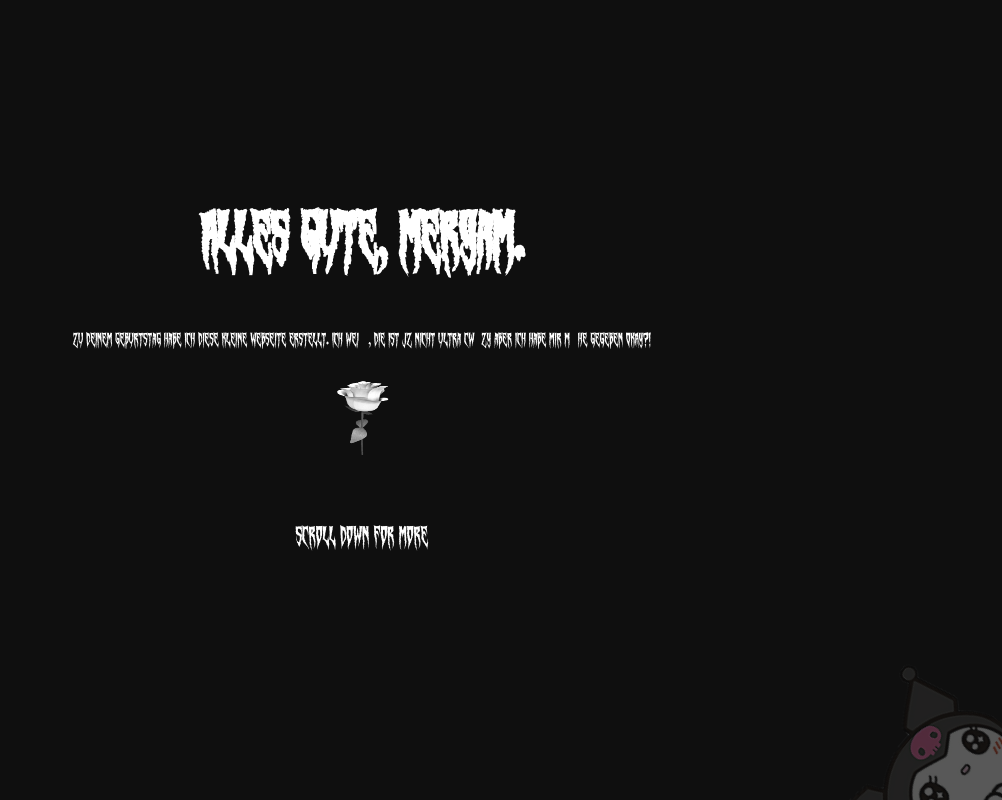
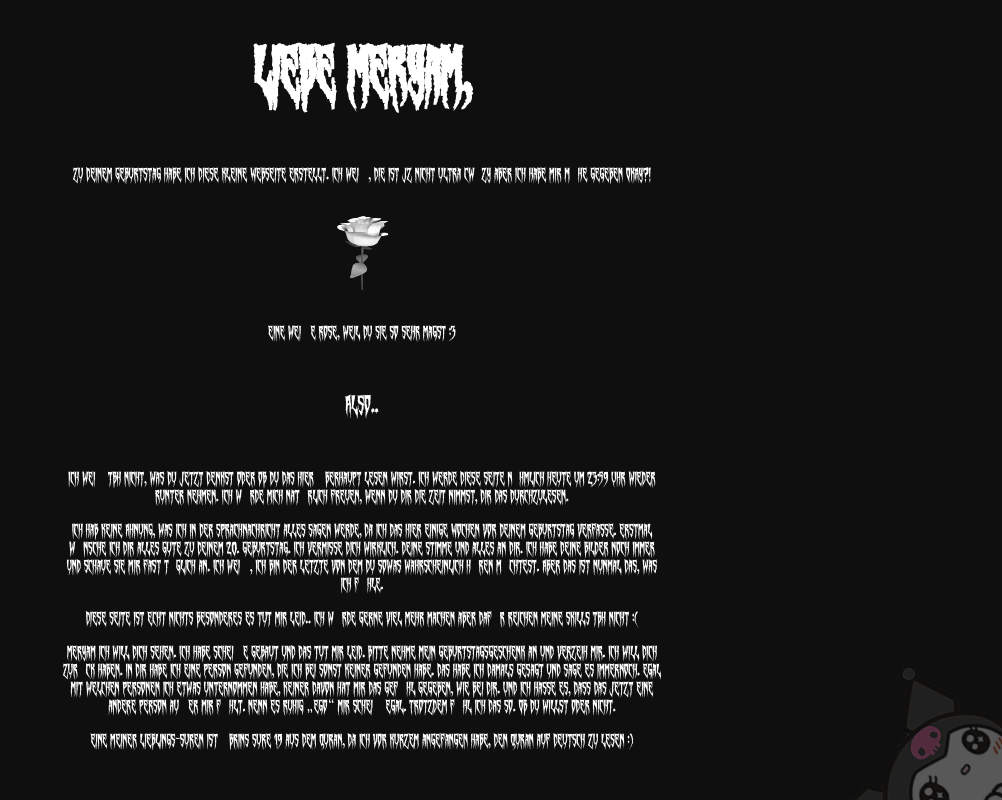
Before and after one commit to beromeow/0uhr30, a plain HTML site: page index.html in a window 1280 px wide. Shown: the whole page, without its empty margins (278-1280 px from the left). Drawn offline with Linux system fonts and the light colour scheme; files whose address does not match are found by name.

Commit message:
Update index.html

```diff
--- a/index.html
+++ b/index.html
@@ -3,18 +3,24 @@
 <head>
     <meta charset="UTF-8">
     <meta name="viewport" content="width=device-width, initial-scale=1.0">
-    <title>Alles Gute, Meryam!</title>
+    <title>0:30 Uhr</title>
     <link rel="stylesheet" href="./css/styles.css">
 </head>
 <body>
     <img src="./img/kuro.png" class="corner-image" alt="Corner Image">
-    <h1>Alles Gute, Meryam.</h1>
+    <h1>Liebe Meryam,</h1>
     <div class="content">
         <p>Zu deinem Geburtstag habe ich diese kleine Webseite erstellt. Ich weiß, die ist jz nicht ultra cwäzy aber ich habe mir Mühe gegeben OKAY?!</p>
         <div class="rose-container">
             <img src="./img/rose-white.gif" alt="Rose" class="rose">
+            <p>Eine weiße Rose, weil du sie so sehr magst :3</p>
         </div>
-        <div class="scroll">Scroll down for more</div>
+        <div class="scroll">Also..</div>
+        <p>ich weiß tbh nicht, was du jetzt denkst oder ob du das hier überhaupt lesen wirst. Ich werde diese Seite nähmlich heute um 23:59 Uhr wieder runter nehmen. Ich würde mich natürlich freuen, wenn du dir die Zeit nimmst, dir das durchzulesen.</p>
+        <p>Ich hab keine Ahnung, was ich in der Sprachnachricht alles sagen werde, da ich das hier einige Wochen vor deinem Geburtstag verfasse. Erstmal wünsche ich dir alles gute zu deinem 20. Geburtstag. Ich vermisse dich wirklich. Deine Stimme und alles an dir. Ich habe deine Bilder noch immer und schaue sie mir fast täglich an. Ich weiß, ich bin der letzte von dem du sowas wahrscheinlich hören möchtest. Aber das ist nunmal das, was ich fühle.</p>
+        <p>Diese Seite ist echt nichts besonderes es tut mir leid.. Ich würde gerne viel mehr machen aber dafür reichen meine Skills tbh nicht :(</p>
+        <p>Meryam ich will dich sehen. Ich habe scheiße gebaut und das tut mir leid. Bitte nehme mein Geburtstagsgeschenk an und verzeih mir. Ich will dich zurück haben. In dir habe ich eine Person gefunden, die ich bei sonst keiner gefunden habe. Das habe ich damals gesagt und sage es immernoch. Egal mit welchen Personen ich etwas unternommen habe, keiner davon hat mir das Gefühl gegeben, wie bei dir. Und ich hasse es, dass das jetzt eine andere Person außer mir fühlt. Nenn es ruhig „Ego“ mir scheiß egal. Trotzdem fühl ich das so. Ob du willst oder nicht.</p>
+        <p>Eine meiner lieblings-suren ist übrins Sure 19 aus dem Quran, da ich vor kurzem angefangen habe, den Quran auf Deutsch zu lesen :)</p>
     </div>
 
     <div class="container">
```
